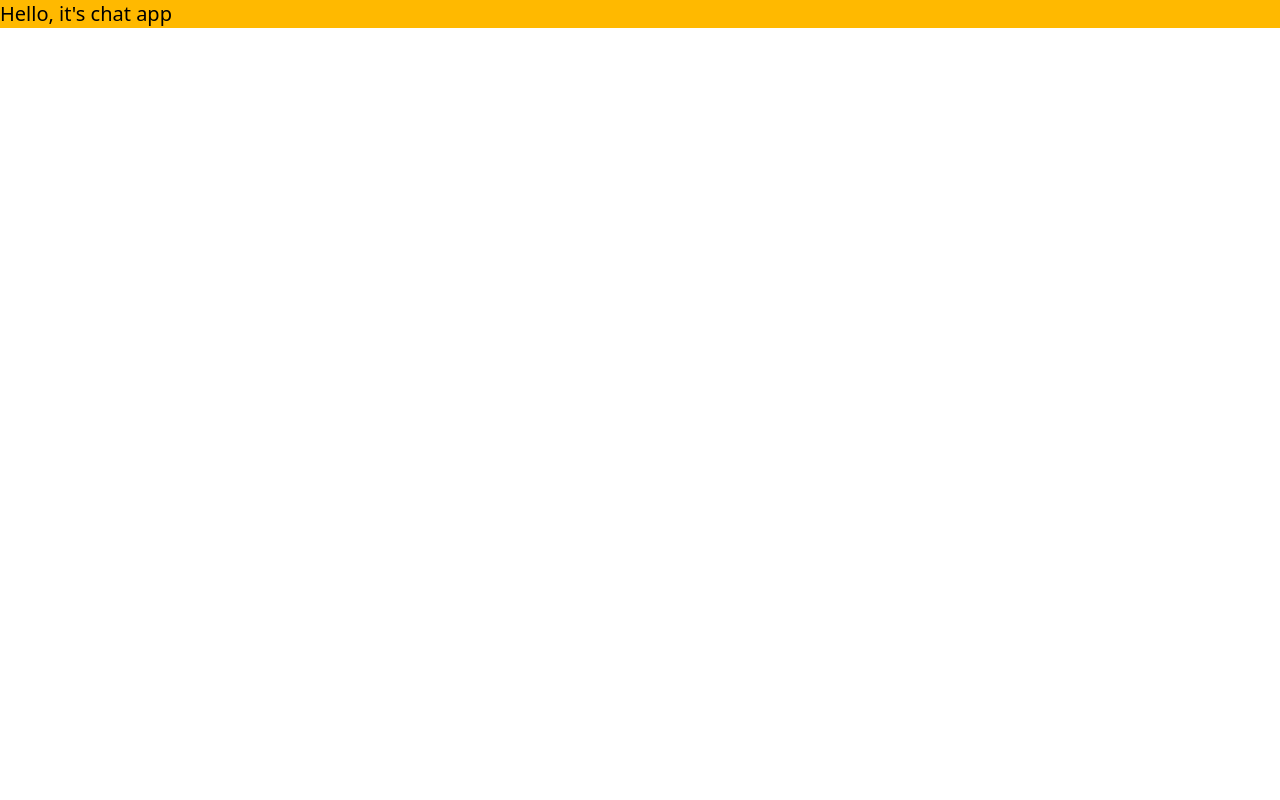
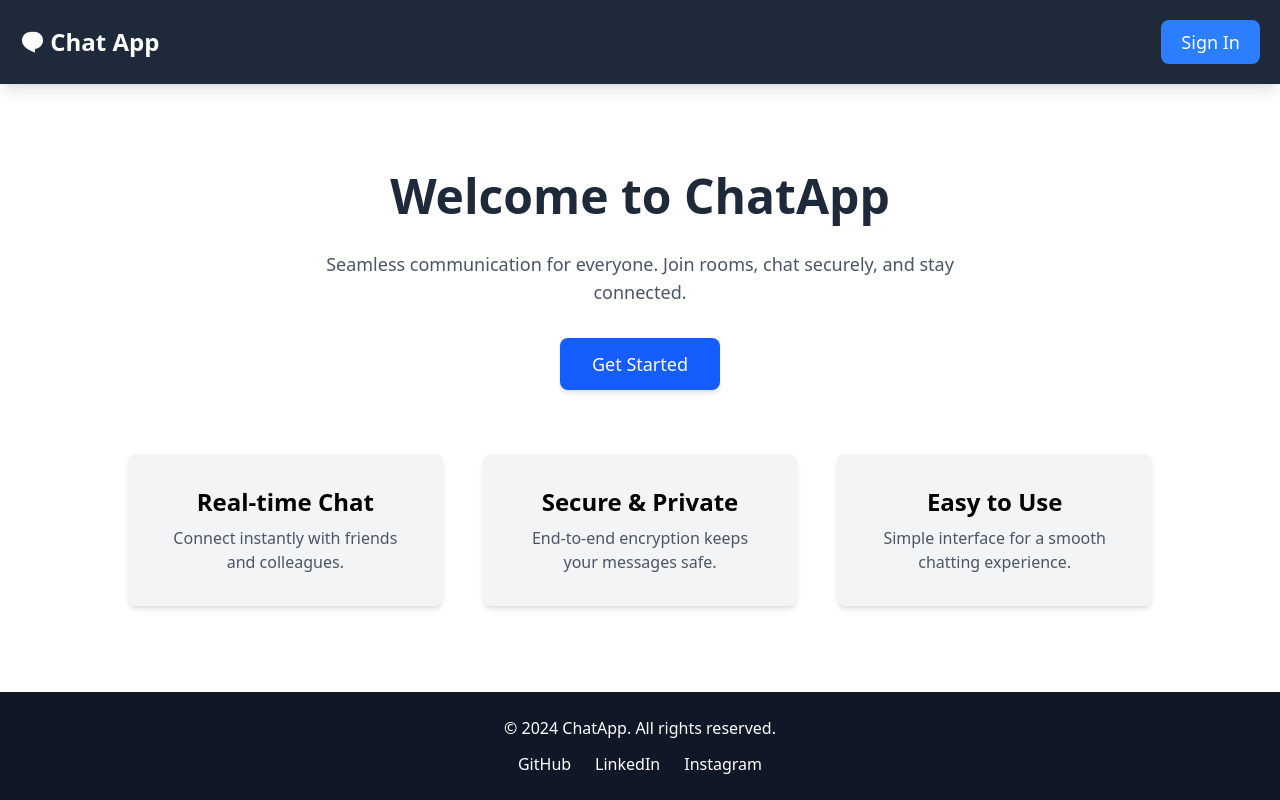
Before and after one commit to alfaarghya/cma, a Next.js app in the folder apps/chatapp/: page / in a window 1280 px wide. Built offline with nearby package versions, Linux system fonts and the light colour scheme.

Commit message:
🧑‍💻 chatapp: setup basic landing page

```diff
--- a/apps/chatapp/src/app/layout.tsx
+++ b/apps/chatapp/src/app/layout.tsx
@@ -1,6 +1,8 @@
 import type { Metadata } from "next";
 import localFont from "next/font/local";
 import "./globals.css";
+import { Toaster } from "sonner";
+import Navbar from "../components/NavBar";
 
 const geistSans = localFont({
   src: "./fonts/GeistVF.woff",
@@ -13,7 +15,7 @@ const geistMono = localFont({
 
 export const metadata: Metadata = {
   title: "Chat App",
-  description: "Generated by create next app",
+  description: "a chat application to chat with other users & in rooms",
 };
 
 export default function RootLayout({
@@ -23,7 +25,13 @@ export default function RootLayout({
 }>) {
   return (
     <html lang="en">
-      <body className={`${geistSans.variable} ${geistMono.variable}`}>{children}</body>
+      <body className={`${geistSans.variable} ${geistMono.variable}`}>
+        <Navbar />
+        <main className="h-screen flex flex-col justify-between pt-20">
+          {children}
+        </main>
+        <Toaster richColors position="top-center" />
+      </body>
     </html>
   );
 }
--- a/apps/chatapp/src/app/page.tsx
+++ b/apps/chatapp/src/app/page.tsx
@@ -1,5 +1,31 @@
+import GetStartedButton from "../components/button/get-started";
+import Footer from "../components/Footer";
+
 const Home = () => {
-  return <h1 className="text-xl bg-amber-400"> Hello, it&apos;s chat app</h1>;
+  return (
+    <>
+      <section className="h-full flex flex-col justify-center items-center text-center">
+        <h2 className="text-5xl font-bold mb-6 text-gray-800 leading-tight">Welcome to ChatApp</h2>
+        <p className="text-lg text-gray-600 mb-8 max-w-2xl mx-auto">
+          Seamless communication for everyone. Join rooms, chat securely, and stay connected.
+        </p>
+        <GetStartedButton />
+        <div className="mt-16 grid grid-cols-1 md:grid-cols-3 gap-10 max-w-5xl mx-auto">
+          <FeatureCard title="Real-time Chat" description="Connect instantly with friends and colleagues." />
+          <FeatureCard title="Secure & Private" description="End-to-end encryption keeps your messages safe." />
+          <FeatureCard title="Easy to Use" description="Simple interface for a smooth chatting experience." />
+        </div>
+      </section>
+      <Footer />
+    </>
+  );
 };
 
+const FeatureCard = ({ title, description }: { title: string; description: string }) => (
+  <div className="p-8 bg-gray-100 rounded-lg shadow-md hover:shadow-lg transition duration-300">
+    <h3 className="text-2xl font-semibold mb-2">{title}</h3>
+    <p className="text-gray-600">{description}</p>
+  </div>
+);
+
 export default Home;
--- /dev/null
+++ b/apps/chatapp/src/components/Footer.tsx
@@ -0,0 +1,14 @@
+const Footer = () => {
+  return (
+    <footer className="w-full bg-gray-900 text-white p-6 text-center shadow-inner">
+      <p>&copy; 2024 ChatApp. All rights reserved.</p>
+      <div className="flex justify-center gap-6 mt-3">
+        <a href="#" className="hover:text-blue-400 transition duration-300">GitHub</a>
+        <a href="#" className="hover:text-blue-400 transition duration-300">LinkedIn</a>
+        <a href="#" className="hover:text-blue-400 transition duration-300">Instagram</a>
+      </div>
+    </footer>
+  );
+}
+
+export default Footer;
--- /dev/null
+++ b/apps/chatapp/src/components/NavBar.tsx
@@ -0,0 +1,14 @@
+import Title from "./button/title";
+import LoginLogoutButton from "./button/login-logout";
+
+const Navbar = () => {
+
+  return (
+    <nav className="bg-gray-800 text-white p-5 flex justify-between items-center shadow-lg fixed w-full top-0 z-50">
+      <Title />
+      <LoginLogoutButton />
+    </nav>
+  );
+};
+
+export default Navbar;
--- /dev/null
+++ b/apps/chatapp/src/components/button/get-started.tsx
@@ -0,0 +1,20 @@
+"use client";
+
+import { useRouter } from "next/navigation";
+
+
+const GetStartedButton = () => {
+  const router = useRouter();
+  const username = typeof window !== "undefined" ? localStorage.getItem("username") || "" : "";
+
+  return (
+    <button
+      onClick={() => username === "" ? router.push("/signin") : router.push("/chat")}
+      className="bg-blue-600 hover:bg-blue-700 text-white px-8 py-3 rounded-lg text-lg shadow-md transition duration-300"
+    >
+      Get Started
+    </button>
+  );
+}
+
+export default GetStartedButton;
--- /dev/null
+++ b/apps/chatapp/src/components/button/login-logout.tsx
@@ -0,0 +1,42 @@
+"use client";
+
+import Link from "next/link";
+import { useRouter } from "next/navigation";
+import { toast } from "sonner";
+import { useUsername } from "../../hooks/useUsername";
+
+
+const LoginLogoutButton = () => {
+  const { username, logout } = useUsername();
+  const router = useRouter();
+
+  const handleLogout = () => {
+    logout();
+    toast.success("Logged out successfully");
+    router.push("/signin");
+  };
+
+  return (
+    <div>
+      {username ? (
+        <div className="flex items-center gap-4">
+          <span className="text-gray-200">Hello, {username}</span>
+          <button
+            onClick={handleLogout}
+            className="bg-red-600 hover:bg-red-700 px-5 py-2 rounded-lg text-lg transition duration-300"
+          >
+            Logout
+          </button>
+        </div>
+      ) : (
+        <Link href="/signin">
+          <button className="bg-blue-500 hover:bg-blue-600 px-5 py-2 rounded-lg text-lg transition duration-300">
+            Sign In
+          </button>
+        </Link>
+      )}
+    </div>
+  );
+};
+
+export default LoginLogoutButton
--- /dev/null
+++ b/apps/chatapp/src/components/button/title.tsx
@@ -0,0 +1,10 @@
+import Link from "next/link"
+import 'remixicon/fonts/remixicon.css'
+
+const Title = () => {
+  return (
+    <Link href="/" className="text-2xl font-bold"><i className="ri-chat-1-fill"></i> Chat App</Link>
+  );
+};
+
+export default Title;
```
